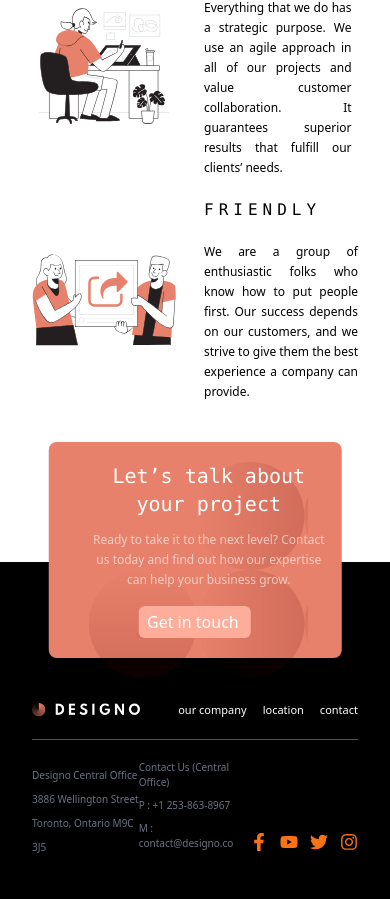
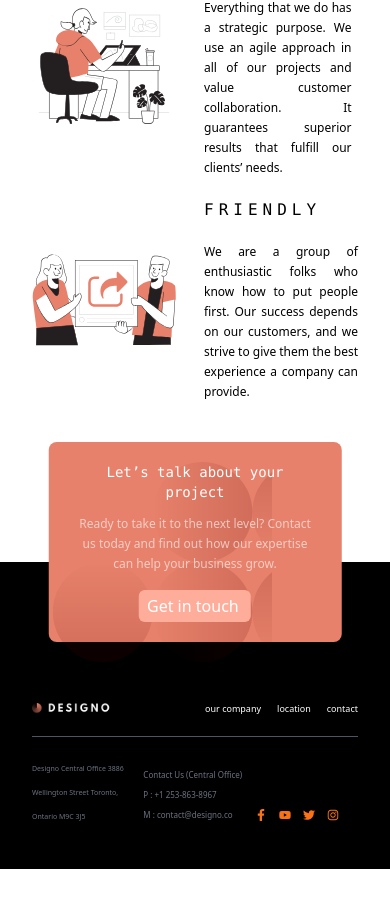
Before and after one commit to Joe-77/multi-page-website, a React (Vite) app: page /home in a window 390 px wide. Shown: the part 1600-2499 px from the top of the page. After the commit the page ends 2469 px from the top, so only its background shows below. Built offline with nearby package versions, Linux system fonts and the light colour scheme.

Commit message:
update footer

```diff
--- a/src/components/component/Footer.tsx
+++ b/src/components/component/Footer.tsx
@@ -6,13 +6,13 @@ import Msg from "./Msg";
 const Footer = () => {
   return (
     <footer className="bg-black mt-40 text-white pt-7 relative px-4 lg:px-0">
-      <Msg/>
+      <Msg />
       <div className="container m-auto px-4 sm:px-0 pt-28 pb-5 sm:pt-14">
         <div className="flex items-center justify-between pb-5 border-b-[1px] border-b-gray-600">
           <Link to="/">
-            <img className="w-28 sm:w-40" src={logo} alt="" />
+            <img className="w-20 sm:w-40" src={logo} alt="" />
           </Link>
-          <ul className="flex gap-4 text-[11px] sm:text-sm">
+          <ul className="flex gap-4 text-[9px] sm:text-sm">
             <li>
               <Link to="/about">our company</Link>
             </li>
@@ -24,30 +24,30 @@ const Footer = () => {
             </li>
           </ul>
         </div>
-        <div className="flex items-end justify-between mt-5 pb-5">
+        <div className="grid grid-cols-3 gap-2 flex-wrap items-end justify-between mt-5 pb-5">
           <div>
-            <p className="text-[10px] sm:text-xs leading-6 text-gray-500">
-              Designo Central Office <br /> 3886 Wellington Street
-              <br /> Toronto, Ontario M9C 3J5
+            <p className="text-[7px] sm:text-xs leading-6 text-gray-500">
+              Designo Central Office 3886 Wellington Street Toronto, Ontario M9C
+              3J5
             </p>
           </div>
-          <div className="text-[10px] sm:text-xs flex flex-col gap-2 text-gray-500 mb-2">
+          <div className="text-[8px] sm:text-xs flex flex-col gap-2 text-gray-500 mb-2">
             <p>Contact Us (Central Office)</p>
-            <p>P : +1 253-863-8967</p>
+            <p >P : +1 253-863-8967</p>
             <p>M : contact@designo.co</p>
           </div>
 
-          <div className="flex items-center gap-3 mb-2">
-            <span className="text-lg sm:text-2xl text-orange-500 duration-500 hover:text-orange-800 w-fit cursor-pointer">
+          <div className="flex items-center gap-3 mb-2 ">
+            <span className="text-xs sm:text-2xl text-orange-500 duration-500 hover:text-orange-800 w-fit cursor-pointer">
               <FaFacebookF />
             </span>
-            <span className="text-lg sm:text-2xl text-orange-500 duration-500 hover:text-orange-800 w-fit cursor-pointer">
+            <span className="text-xs sm:text-2xl text-orange-500 duration-500 hover:text-orange-800 w-fit cursor-pointer">
               <FaYoutube />
             </span>
-            <span className="text-lg sm:text-2xl text-orange-500 duration-500 hover:text-orange-800 w-fit cursor-pointer">
+            <span className="text-xs sm:text-2xl text-orange-500 duration-500 hover:text-orange-800 w-fit cursor-pointer">
               <FaTwitter />
             </span>
-            <span className="text-lg sm:text-2xl text-orange-500 duration-500 hover:text-orange-800 w-fit cursor-pointer">
+            <span className="text-xs sm:text-2xl text-orange-500 duration-500 hover:text-orange-800 w-fit cursor-pointer">
               <FaInstagram />
             </span>
           </div>
--- a/src/components/component/Msg.tsx
+++ b/src/components/component/Msg.tsx
@@ -2,11 +2,11 @@ import { Link } from "react-router-dom";
 
 const Msg = () => {
   return (
-    <div className="absolute w-3/4 lg:w-1/2 left-1/2 top-[-120px] px-10 lg:px-4 py-5 rounded-lg -translate-x-1/2 bg-primary">
+    <div className="absolute w-3/4 lg:w-1/2 left-1/2 top-[-120px] px-1 lg:px-4 py-5 rounded-lg -translate-x-1/2 bg-primary">
       <div className="absolute bg-circle w-3/4 lg:w-1/2 h-full bg-cover bg-no-repeat"></div>
       <div className="relative z-50 flex gap-4 flex-col sm:flex-row items-center justify-center sm:justify-between">
         <div className="w-60 m-auto sm:m-0 text-center sm:text-start">
-          <h2 className="text-xl font-mono bold">
+          <h2 className="text-sm sm:text-xl font-mono bold">
             Let’s talk about your project
           </h2>
           <p className="mt-3 text-xs leading-5 opacity-60">
```
